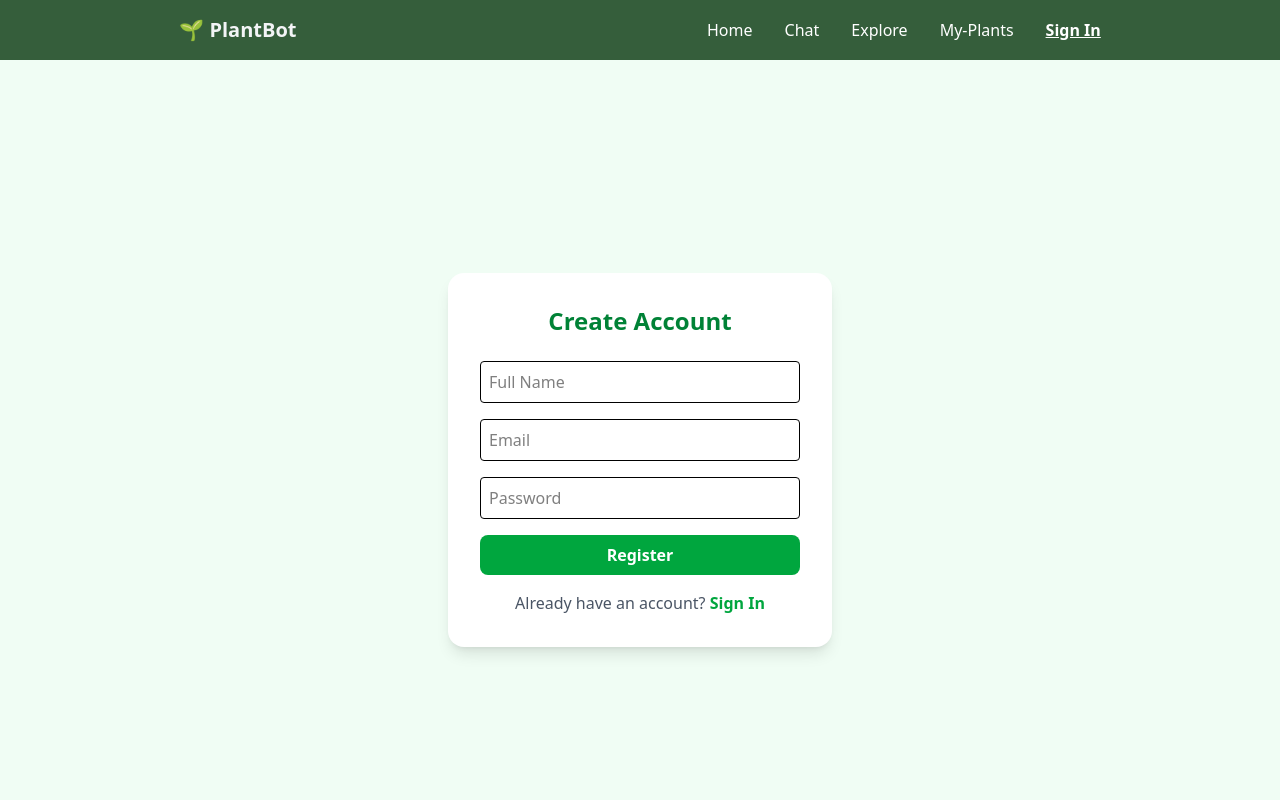
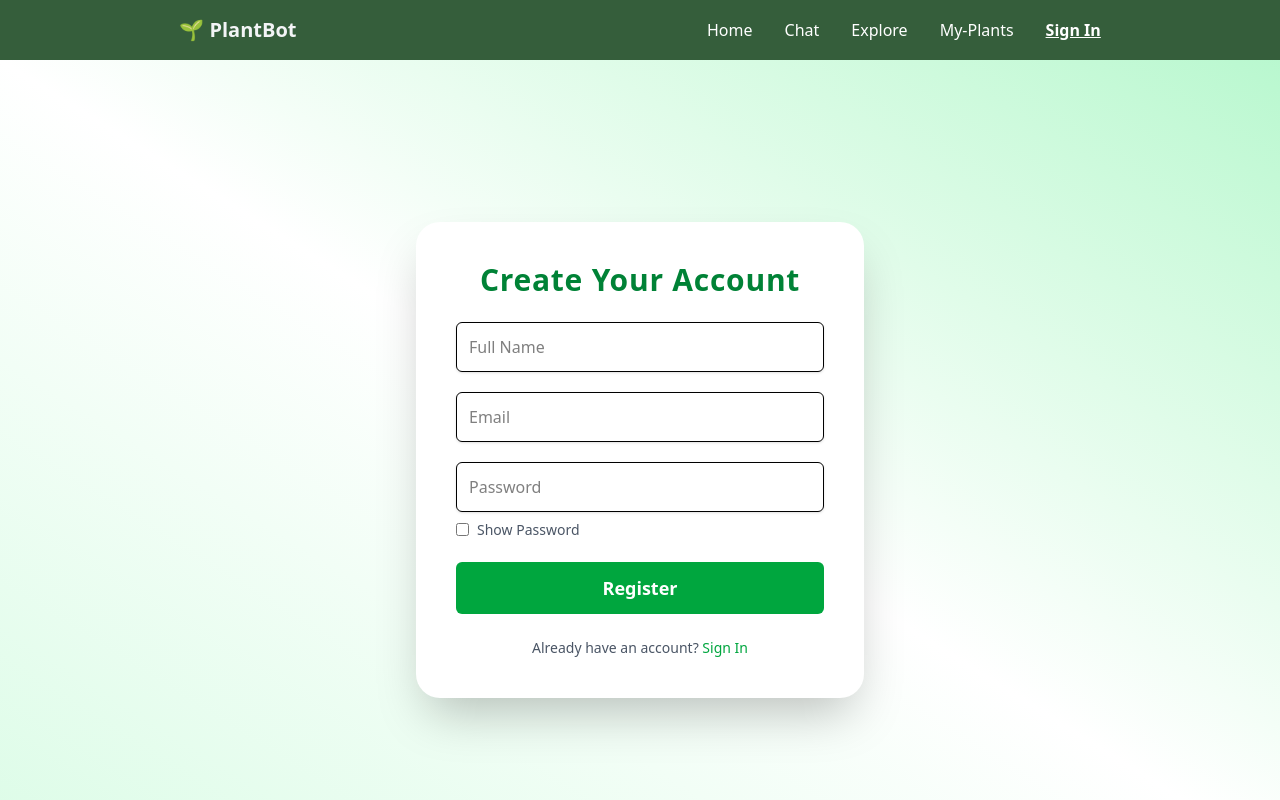
Before and after one commit to Pranav-7262/plant-care-ai, a React (Vite) app in the folder frontend/: page /auth in a window 1280 px wide. Both pictures are taken after a click on the button "Register". Shown: the top 800 px of the page. Built offline with nearby package versions, Linux system fonts and the light colour scheme; no server answers.

Commit message:
Improved styling of auth page

```diff
--- a/frontend/src/components/NavBar.jsx
+++ b/frontend/src/components/NavBar.jsx
@@ -1,6 +1,7 @@
 // src/components/NavBar.jsx
 import React, { useState, useEffect } from "react";
 import { NavLink, useNavigate } from "react-router-dom";
+import { toast } from "react-toastify";
 
 const NavBar = () => {
   const [isOpen, setIsOpen] = useState(false);
@@ -17,6 +18,7 @@ const NavBar = () => {
   const handleLogout = () => {
     localStorage.removeItem("userInfo"); // remove token/user
     setUser(null);
+    toast.success("Logged out successfully!");
     navigate("/auth"); // redirect to sign in page
   };
 
--- a/frontend/src/pages/AuthPage.jsx
+++ b/frontend/src/pages/AuthPage.jsx
@@ -1,9 +1,13 @@
 import { useForm } from "react-hook-form";
 import axios from "axios";
 import { useState } from "react";
+import "react-toastify/dist/ReactToastify.css";
+import { toast } from "react-toastify";
 
 export default function AuthPage() {
   const [isLogin, setIsLogin] = useState(true);
+  const [showPassword, setShowPassword] = useState(false);
+
   const {
     register,
     handleSubmit,
@@ -22,40 +26,43 @@ export default function AuthPage() {
 
       const res = await axios.post(endpoint, payload);
       localStorage.setItem("userInfo", JSON.stringify(res.data));
-      alert(`${isLogin ? "Login" : "Registration"} successful!`);
+      toast.success(`${isLogin ? "Login" : "Registration"} successful!`);
+      setTimeout(() => {
         window.location.href = "/my-plants";
+      }, 2000);
     } catch (err) {
       const message =
         err.response?.data?.message ||
         err.response?.data?.error ||
         "Something went wrong!";
-      alert(message);
+      toast.error(message);
     }
   };
 
   return (
-    <div className="flex justify-center items-center h-screen bg-green-50">
-      <div className="bg-white p-8 rounded-2xl shadow-lg w-96">
-        <h1 className="text-2xl font-bold text-center text-green-700 mb-6">
-          {isLogin ? "Sign In" : "Create Account"}
+    <div className="flex justify-center items-center h-screen bg-gradient-to-tr from-green-100 via-white to-green-200">
+      <div className="bg-white p-10 rounded-3xl shadow-2xl w-full max-w-md">
+        <h1 className="text-3xl font-extrabold text-center text-green-700 mb-6 tracking-wide">
+          {isLogin ? "Welcome Back" : "Create Your Account"}
         </h1>
 
-        <form onSubmit={handleSubmit(onSubmit)} className="flex flex-col gap-4">
+        <form onSubmit={handleSubmit(onSubmit)} className="flex flex-col gap-5">
           {!isLogin && (
-            <>
+            <div>
               <input
                 {...register("name", { required: "Name is required" })}
                 placeholder="Full Name"
-                className="border p-2 rounded focus:outline-none focus:ring-2 focus:ring-green-400"
+                className="w-full border p-3 rounded-md shadow-sm focus:outline-none focus:ring-2 focus:ring-green-400"
               />
               {errors.name && (
-                <span className="text-red-500 text-sm">
+                <p className="text-red-500 text-sm mt-1">
                   {errors.name.message}
-                </span>
+                </p>
               )}
-            </>
+            </div>
           )}
 
+          <div>
             <input
               {...register("email", {
                 required: "Email is required",
@@ -65,14 +72,18 @@ export default function AuthPage() {
                 },
               })}
               placeholder="Email"
-            className="border p-2 rounded focus:outline-none focus:ring-2 focus:ring-green-400"
+              className="w-full border p-3 rounded-md shadow-sm focus:outline-none focus:ring-2 focus:ring-green-400"
             />
             {errors.email && (
-            <span className="text-red-500 text-sm">{errors.email.message}</span>
+              <p className="text-red-500 text-sm mt-1">
+                {errors.email.message}
+              </p>
             )}
+          </div>
 
+          <div>
             <input
-            type="password"
+              type={showPassword ? "text" : "password"}
               {...register("password", {
                 required: "Password is required",
                 pattern: {
@@ -82,29 +93,39 @@ export default function AuthPage() {
                 },
               })}
               placeholder="Password"
-            className="border p-2 rounded focus:outline-none focus:ring-2 focus:ring-green-400"
+              className="w-full border p-3 rounded-md shadow-sm focus:outline-none focus:ring-2 focus:ring-green-400"
             />
             {errors.password && (
-            <span className="text-red-500 text-sm">
+              <p className="text-red-500 text-sm mt-1">
                 {errors.password.message}
-            </span>
+              </p>
             )}
+            <label className="inline-flex items-center mt-2 text-sm text-gray-600">
+              <input
+                type="checkbox"
+                className="mr-2"
+                checked={showPassword}
+                onChange={() => setShowPassword(!showPassword)}
+              />
+              Show Password
+            </label>
+          </div>
 
           <button
             type="submit"
-            className="bg-green-600 hover:bg-green-700 text-white py-2 rounded-lg font-semibold transition"
+            className="bg-green-600 hover:bg-green-700 text-white py-3 rounded-md font-semibold text-lg transition duration-200"
           >
             {isLogin ? "Sign In" : "Register"}
           </button>
         </form>
 
-        <p className="text-center text-gray-600 mt-4">
+        <div className="text-center text-gray-600 mt-6 text-sm">
           {isLogin ? (
             <>
               Don’t have an account?{" "}
               <button
                 onClick={() => setIsLogin(false)}
-                className="text-green-600 font-semibold hover:underline"
+                className="text-green-600 font-medium hover:underline"
               >
                 Register
               </button>
@@ -114,13 +135,13 @@ export default function AuthPage() {
               Already have an account?{" "}
               <button
                 onClick={() => setIsLogin(true)}
-                className="text-green-600 font-semibold hover:underline"
+                className="text-green-600 font-medium hover:underline"
               >
                 Sign In
               </button>
             </>
           )}
-        </p>
+        </div>
       </div>
     </div>
   );
```
Also changed, not shown: 1 other file (tests, documents, lock files or other folders). Lines whose indentation alone changed are shown as unchanged.
